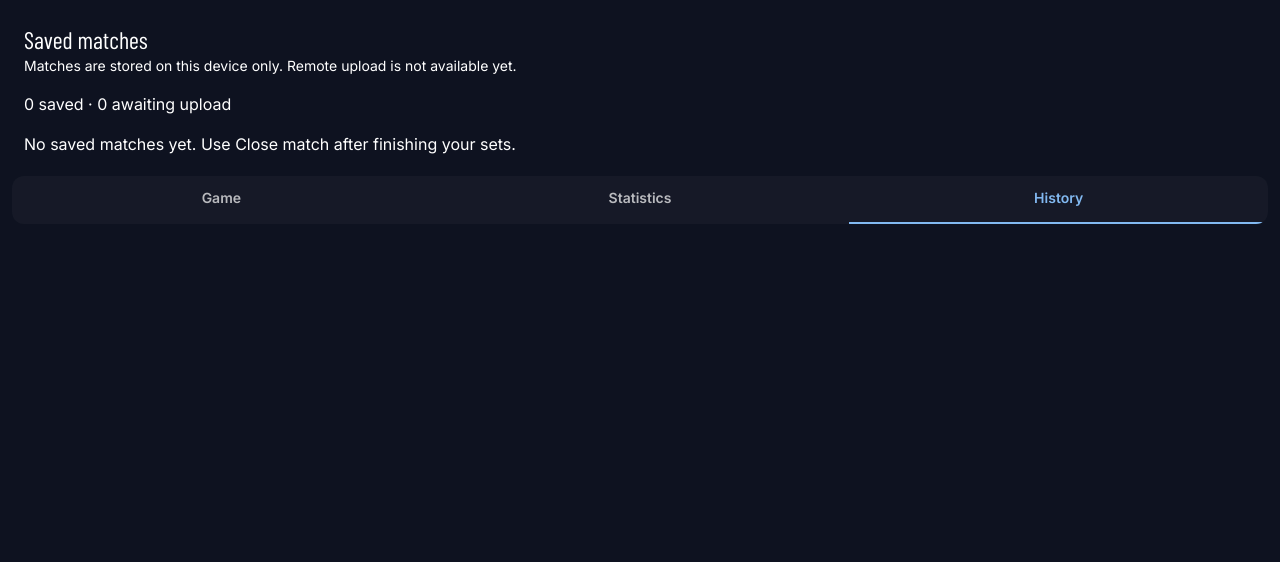
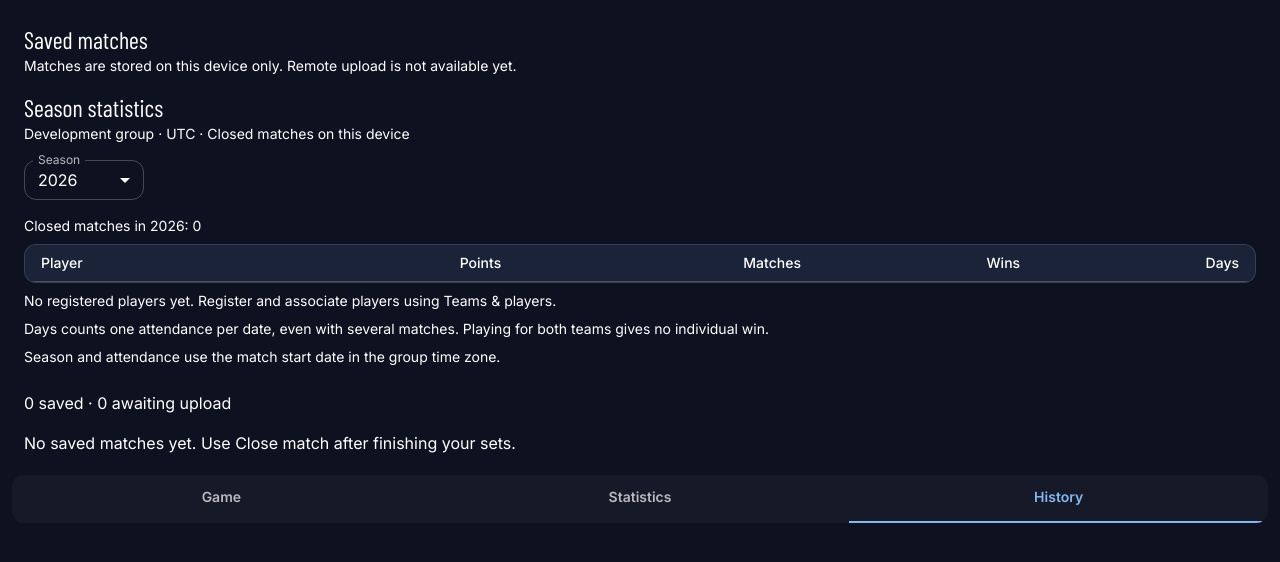
Before and after one commit to diogobas/volleyball_scoreboard, a React (Vite) app: page / in a window 1280 px wide. Both pictures are taken after a click on the tab "History". Shown: the top 562 px of the page. Built offline with nearby package versions, Linux system fonts and the light colour scheme.

Commit message:
feat: summarize local player statistics by season and attendance day

```diff
--- a/src/App.jsx
+++ b/src/App.jsx
@@ -65,7 +65,8 @@ function MatchApp({ database, initialState }) {
   const [leftTeam, rightTeam] = teamOrder.map(id => state.teams[id]);
 
   function dispatch(action) {
-    if (!closingRef.current) setState(previous => matchReducer(previous, action));
+    const timedAction = action.type === 'point' ? { ...action, startedAt: new Date().toISOString() } : action;
+    if (!closingRef.current) setState(previous => matchReducer(previous, timedAction));
   }
 
   async function finishMatch() {
--- a/src/components/MatchHistory.jsx
+++ b/src/components/MatchHistory.jsx
@@ -3,6 +3,7 @@ import { Alert, Box, Button, Chip, Dialog, DialogActions, DialogContent, DialogT
 import { listStoredMatches } from '../game/storage';
 import MatchSummary from './MatchSummary';
 import EditTeamsDialog from './EditTeamsDialog';
+import SeasonStatistics from './SeasonStatistics';
 
 const closedDate = value => new Date(value).toLocaleString('en', { dateStyle: 'medium', timeStyle: 'short' });
 
@@ -31,6 +32,7 @@ export default function MatchHistory({ database }) {
     {error ? <Alert severity="error" action={<Button color="inherit" onClick={() => setAttempt(value => value + 1)}>Retry</Button>}>
       Saved matches could not be loaded. Your data has been kept on this device.
     </Alert> : matches === null ? <Typography role="status">Loading saved matches…</Typography> : <>
+      <SeasonStatistics database={database} matches={matches} />
       <Typography role="status" sx={{ mb: 2 }}>
         {matches.length} saved · {matches.filter(match => match.syncStatus === 'pending').length} awaiting upload
       </Typography>
--- /dev/null
+++ b/src/components/SeasonStatistics.jsx
@@ -0,0 +1,62 @@
+import { useEffect, useState } from 'react';
+import { Alert, Box, Button, Paper, Table, TableBody, TableCell, TableContainer, TableHead, TableRow, TextField, Typography } from '@mui/material';
+import { listPlayers, loadDevelopmentGroup } from '../game/registry';
+import { availableSeasons, groupDate, seasonStatistics } from '../game/seasons';
+
+export default function SeasonStatistics({ database, matches }) {
+  const [registry, setRegistry] = useState(null);
+  const [error, setError] = useState(false);
+  const [attempt, setAttempt] = useState(0);
+  const [season, setSeason] = useState(null);
+
+  useEffect(() => {
+    let cancelled = false;
+    setError(false);
+    async function load() {
+      try {
+        const group = await loadDevelopmentGroup(database);
+        const players = await listPlayers(database, group.id);
+        if (!cancelled) {
+          setRegistry({ group, players });
+          setSeason(previous => previous ?? groupDate(new Date().toISOString(), group.timeZone).slice(0, 4));
+        }
+      } catch { if (!cancelled) setError(true); }
+    }
+    load();
+    return () => { cancelled = true; };
+  }, [database, matches, attempt]);
+
+  if (error) return <Alert severity="error" sx={{ my: 2 }} action={<Button onClick={() => setAttempt(value => value + 1)}>Retry</Button>}>
+    Season statistics could not be loaded. Saved matches have been kept.
+  </Alert>;
+  if (!registry || !season) return <Typography role="status">Loading season statistics…</Typography>;
+  const { group, players } = registry;
+  const years = availableSeasons(matches, group);
+  const totals = seasonStatistics(matches, group, players, season);
+  return <Box component="section" aria-labelledby="season-title" sx={{ mb: 3 }}>
+    <Typography component="h2" variant="h5" id="season-title">Season statistics</Typography>
+    <Typography variant="body2" color="text.secondary" sx={{ mb: 2 }}>{group.name} · {group.timeZone} · Closed matches on this device</Typography>
+    <TextField select label="Season" value={season} onChange={event => setSeason(event.target.value)} size="small"
+      slotProps={{ select: { native: true }, inputLabel: { shrink: true } }} sx={{ minWidth: 120, mb: 2 }}>
+      {years.map(year => <option key={year} value={year}>{year}</option>)}
+    </TextField>
+    <Typography role="status" variant="body2" sx={{ mb: 1 }}>Closed matches in {season}: {totals.includedMatches}</Typography>
+    <TableContainer component={Paper} variant="outlined">
+      <Table size="small" aria-label={`Player statistics for season ${season}`} sx={{ minWidth: 420 }}>
+        <TableHead><TableRow><TableCell>Player</TableCell><TableCell align="right">Points</TableCell><TableCell align="right">Matches</TableCell><TableCell align="right">Wins</TableCell><TableCell align="right">Days</TableCell></TableRow></TableHead>
+        <TableBody>{totals.rows.map(row => <TableRow key={row.personId}>
+          <TableCell component="th" scope="row" sx={{ overflowWrap: 'anywhere', minWidth: 100, maxWidth: 220 }}>{row.name}</TableCell>
+          <TableCell align="right">{row.points}</TableCell><TableCell align="right">{row.matches}</TableCell>
+          <TableCell align="right">{row.wins}</TableCell><TableCell align="right">{row.days}</TableCell>
+        </TableRow>)}</TableBody>
+      </Table>
+    </TableContainer>
+    <Typography variant="caption" color="text.secondary" sx={{ display: { xs: 'block', sm: 'none' }, mt: 1 }}>Swipe the table sideways to see all columns.</Typography>
+    {totals.rows.length === 0 && <Typography variant="body2" sx={{ mt: 1 }}>No registered players yet. Register and associate players using Teams &amp; players.</Typography>}
+    <Typography variant="body2" color="text.secondary" sx={{ mt: 1 }}>Days counts one attendance per date, even with several matches. Playing for both teams gives no individual win.</Typography>
+    <Typography variant="body2" color="text.secondary" sx={{ mt: 1 }}>Season and attendance use the match start date in the group time zone.</Typography>
+    {totals.fallbackDates > 0 && <Typography variant="body2" color="text.secondary" sx={{ mt: 1 }}>Older matches using the closing date: {totals.fallbackDates}. No start time was recorded.</Typography>}
+    {totals.unassociatedMatches > 0 && <Alert severity="info" sx={{ mt: 2 }}>Saved matches without player association: {totals.unassociatedMatches}. They are excluded. Use Associate players below to include them.</Alert>}
+    {totals.unavailableMatches > 0 && <Alert severity="warning" sx={{ mt: 2 }}>Unreadable matches excluded: {totals.unavailableMatches}. Their data remains on this device.</Alert>}
+  </Box>;
+}
--- a/src/game/match.js
+++ b/src/game/match.js
@@ -102,6 +102,8 @@ function addPoint(state, action) {
   if (!player) return state;
   return {
     ...state,
+    ...(!state.startedAt && action.startedAt && !state.log.some(entry => entry.type === 'point')
+      ? { startedAt: action.startedAt } : {}),
     teams: { ...state.teams, [action.team]: { ...team,
       players: team.players.map(p => p.id === player.id
         ? { ...p, setPoints: p.setPoints + 1, matchPoints: p.matchPoints + 1 } : p),
@@ -191,10 +193,12 @@ export function matchReducer(state, action) {
         };
       }
       const team = state.teams[last.team];
-      return { ...state, log: state.log.slice(0, -1), teams: { ...state.teams,
+      const previous = { ...state, log: state.log.slice(0, -1), teams: { ...state.teams,
         [last.team]: { ...team, players: team.players.map(p => p.id === last.playerId
           ? { ...p, setPoints: p.setPoints - 1, matchPoints: p.matchPoints - 1 } : p) },
       } };
+      if (!previous.log.some(entry => entry.type === 'point')) delete previous.startedAt;
+      return previous;
     }
     case 'edit':
       return { ...state, teams: Object.fromEntries(TEAM_IDS.map(id => [id, {
@@ -218,6 +222,10 @@ export function restoreMatch(raw) {
   const saved = JSON.parse(raw);
   const initial = createMatch();
   initial.sidesSwapped = saved.sidesSwapped === true;
+  if (saved.startedAt !== undefined) {
+    if (typeof saved.startedAt !== 'string' || !Number.isFinite(Date.parse(saved.startedAt))) throw new Error('Invalid start date');
+    initial.startedAt = saved.startedAt;
+  }
   if (saved.groupId !== undefined) {
     if (!uuidPattern.test(saved.groupId)) throw new Error('Invalid group');
     initial.groupId = saved.groupId;
--- /dev/null
+++ b/src/game/seasons.js
@@ -0,0 +1,57 @@
+import { canCloseMatch, matchPlayerStats } from './match.js';
+
+export function groupDate(timestamp, timeZone) {
+  const date = new Date(timestamp);
+  if (!Number.isFinite(date.getTime())) throw new Error('Invalid match date');
+  const parts = new Intl.DateTimeFormat('en-CA', { timeZone, year: 'numeric', month: '2-digit', day: '2-digit' })
+    .formatToParts(date);
+  const value = type => parts.find(part => part.type === type).value;
+  return `${value('year')}-${value('month')}-${value('day')}`;
+}
+
+export function availableSeasons(matches, group, now = new Date().toISOString()) {
+  const years = new Set([groupDate(now, group.timeZone).slice(0, 4)]);
+  for (const match of matches) {
+    if (!match.unavailable && match.state.groupId === group.id) {
+      years.add(groupDate(match.state.startedAt ?? match.closedAt, group.timeZone).slice(0, 4));
+    }
+  }
+  return [...years].sort((a, b) => b.localeCompare(a));
+}
+
+export function seasonStatistics(matches, group, players, season) {
+  const rows = new Map(players.filter(player => player.groupId === group.id).map(player => [player.id, {
+    personId: player.id, name: player.name, points: 0, matches: 0, wins: 0, dates: new Set(),
+  }]));
+  let includedMatches = 0;
+  let fallbackDates = 0;
+  let unassociatedMatches = 0;
+  let unavailableMatches = 0;
+  for (const match of matches) {
+    if (match.unavailable) { unavailableMatches++; continue; }
+    const state = match.state;
+    if (!state.groupId) { unassociatedMatches++; continue; }
+    if (state.groupId !== group.id || !canCloseMatch(state)) continue;
+    const date = groupDate(state.startedAt ?? match.closedAt, group.timeZone);
+    if (date.slice(0, 4) !== String(season)) continue;
+    includedMatches++;
+    if (!state.startedAt) fallbackDates++;
+    const { A, B } = state.teams;
+    const winner = A.setsWon === B.setsWon ? null : A.setsWon > B.setsWon ? 'A' : 'B';
+    for (const player of matchPlayerStats(state)) {
+      const row = rows.get(player.personId) ?? {
+        personId: player.personId, name: player.name, points: 0, matches: 0, wins: 0, dates: new Set(),
+      };
+      row.points += player.matchPoints;
+      row.matches++;
+      row.dates.add(date);
+      if (winner && player.teamIds.length === 1 && player.teamIds[0] === winner) row.wins++;
+      rows.set(player.personId, row);
+    }
+  }
+  return {
+    includedMatches, fallbackDates, unassociatedMatches, unavailableMatches,
+    rows: [...rows.values()].map(({ dates, ...row }) => ({ ...row, days: dates.size }))
+      .sort((a, b) => b.points - a.points || b.wins - a.wins || a.name.localeCompare(b.name, 'pt', { sensitivity: 'base' }) || a.personId.localeCompare(b.personId)),
+  };
+}
```
Also changed, not shown: 3 other files (tests, documents, lock files or other folders).
